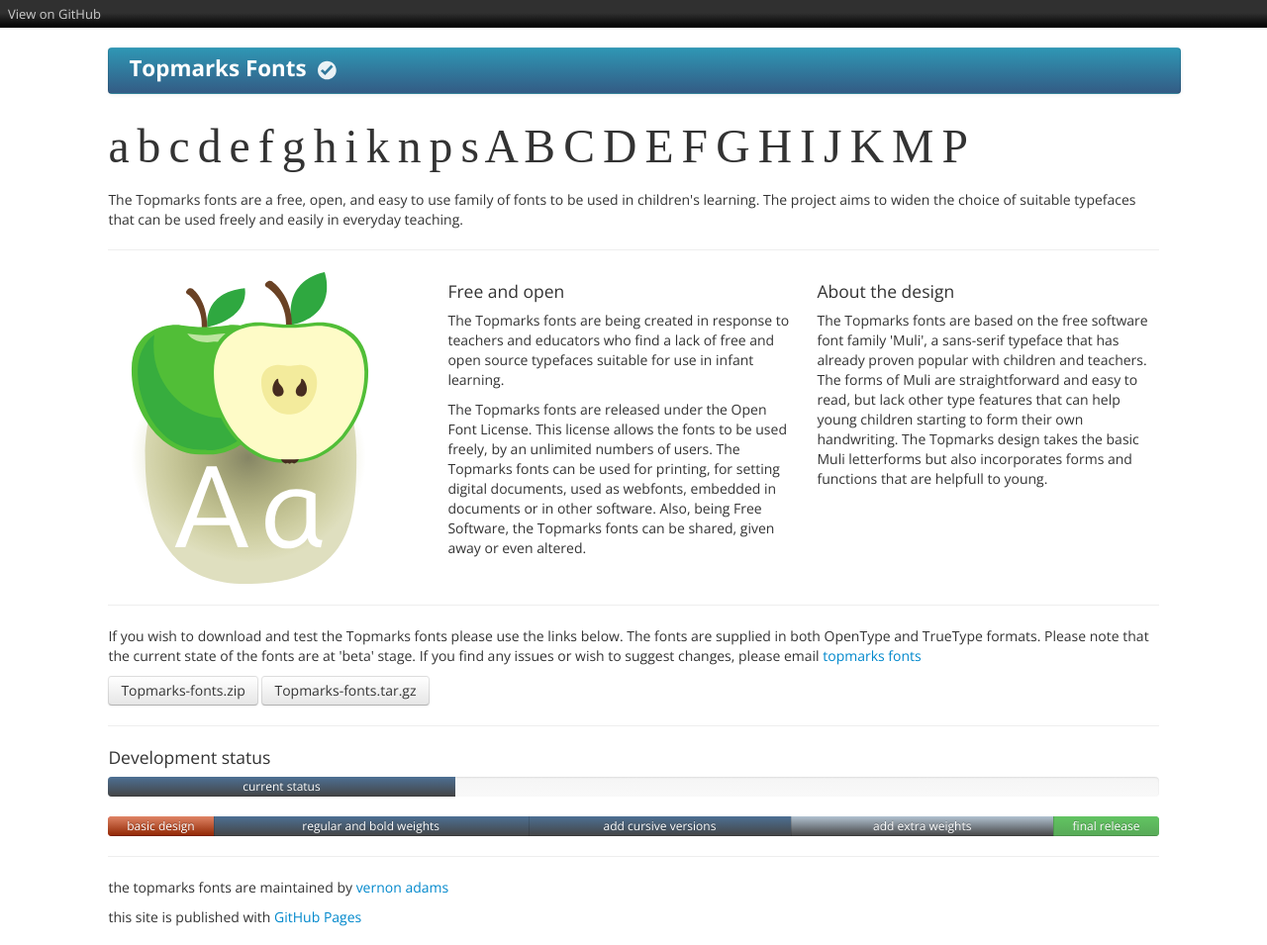
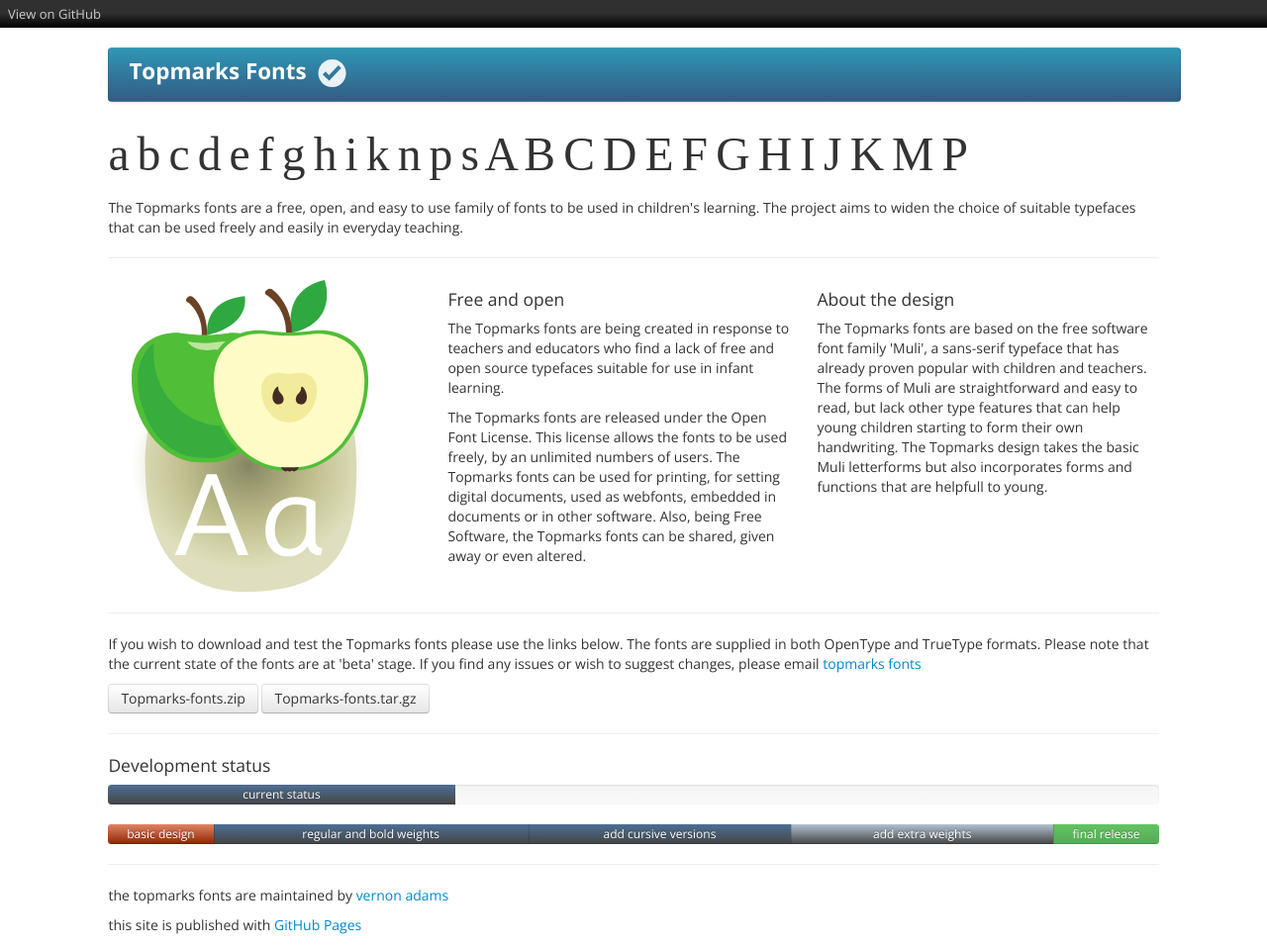
Before and after one commit to vernnobile/topmarks, a Jekyll site: the page built from index.html, in a window 1280 px wide. Shown: the whole page at 99% size. Built offline with Jekyll 4.4.1, drawn with Linux system fonts in a browser that asks for light colours; some web fonts are replaced.

Commit message:
Update header-masthead.html

```diff
--- a/_includes/header-masthead.html
+++ b/_includes/header-masthead.html
@@ -1,4 +1,4 @@
 <!-- mainnavbar -->
         <div class="navbar navbar-static-cont-width navbar-teal"><p class="navTitle">Topmarks
-          Fonts <img style="padding-left:5px" src="images/tick.svg" width="20px"/></p> </div>
+          Fonts <img style="padding-left:5px" src="images/tick.svg" width="30px"/></p> </div>
         <!-- end header -->
```
